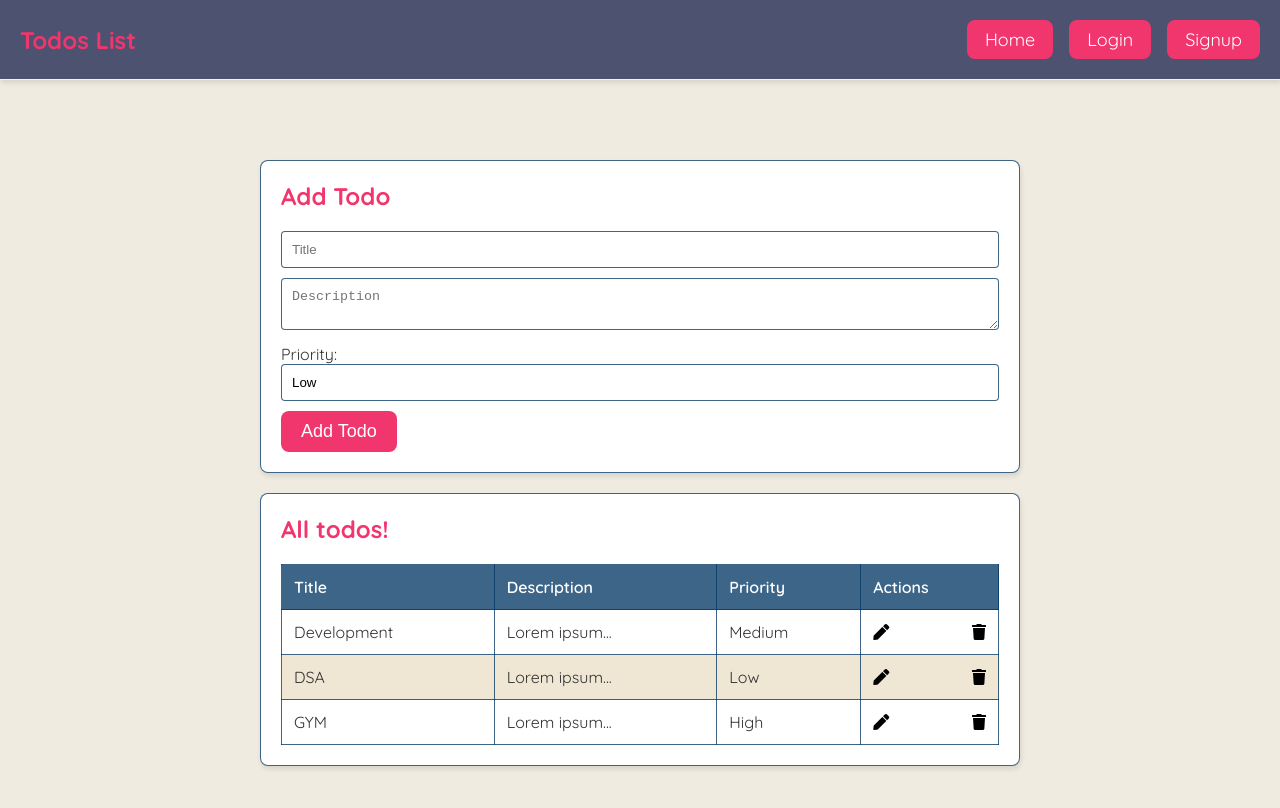
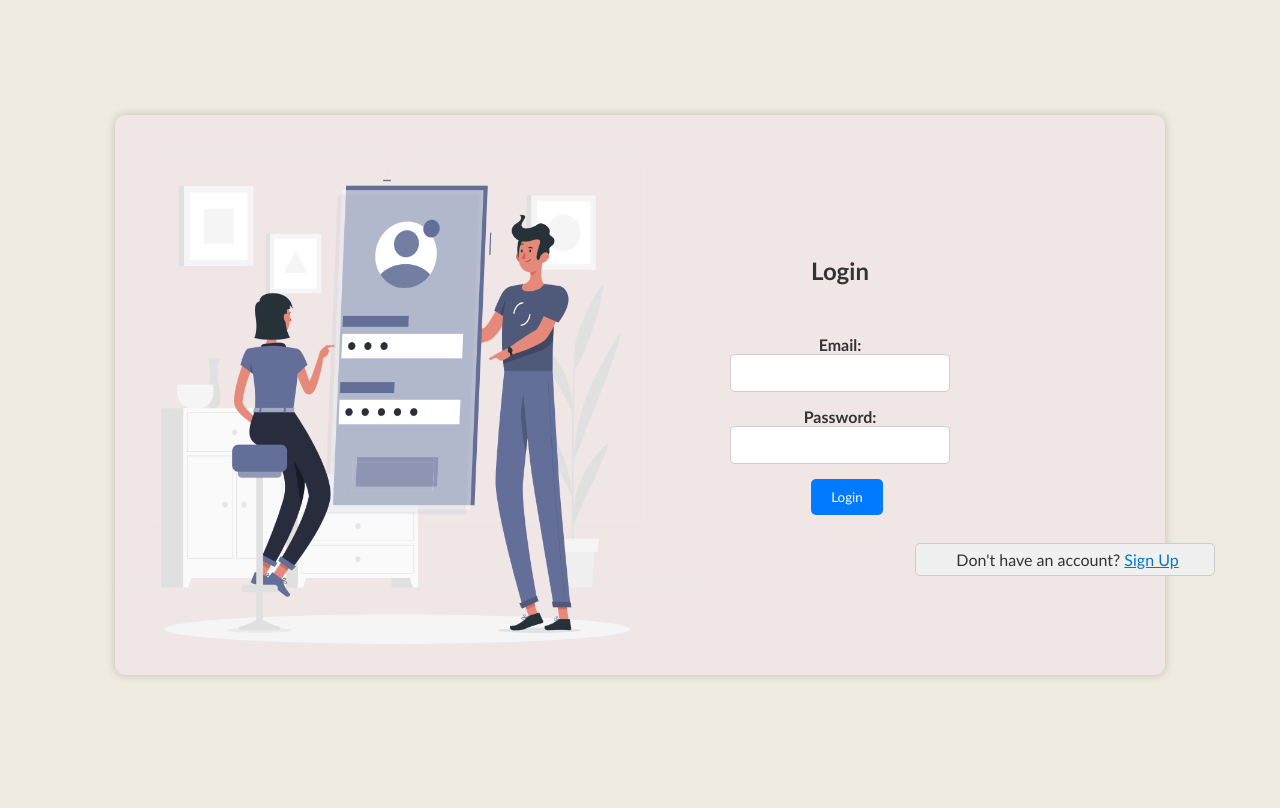
Before and after one commit to RushikeshGaikwad78/IEEE_WebWarriors, a React (Create React App) app in the folder Frontend-react/pisb-todo-app/: page / in a window 1280 px wide. Shown: the top 808 px of the page. Built offline with nearby package versions, Linux system fonts and the light colour scheme.

Commit message:
final login&signup

```diff
--- a/Frontend-react/pisb-todo-app/src/App.css
+++ b/Frontend-react/pisb-todo-app/src/App.css
@@ -1,5 +1,7 @@
 .App {
   text-align: center;
+  position: relative;
+  top: 85px;
 }
 
 .App-logo {
@@ -74,3 +76,34 @@
     transform: rotate(360deg);
   }
 }
+
+
+.toggle-text {
+  width: 300px;
+  font-size: 16px;
+  margin-bottom: 10px;
+  color: #333;
+  background-color: #f0f0f0;
+  padding: 6px 0px 6px 5px;
+  border: 1px solid #ccc;
+  border-radius: 5px;
+  text-align: center;
+  cursor: pointer;
+  user-select: none;
+  transition: background-color 0.3s;
+
+  margin-left: 915px;
+  margin-top: -156px;
+  position: relative;
+  right: 0px;
+  bottom: -24px;
+}
+
+.toggle-text span {
+  text-decoration: underline;
+  color: #0077cc;
+}
+
+.toggle-text:hover {
+  background-color: #ddd;
+}
--- a/Frontend-react/pisb-todo-app/src/App.js
+++ b/Frontend-react/pisb-todo-app/src/App.js
@@ -1,17 +1,29 @@
 
 import './App.css';
-import Homepage from './Homepage';
-import Navbar from './Navbar';
-
+import React, { useState } from 'react';
+// import Homepage from './Homepage';
+// import Navbar from './Navbar';
+import LoginForm from './LoginForm';
+import SignupForm from './SignupForm';
 
 function App() {
+  const [showLogin, setShowLogin] = useState(true);
   return (
     <div className="App">
-
-    <Navbar/>
+    {/* <LoginForm/> */}
+    {/* <Navbar/>
     <div className="content">
     <Homepage/>
-    </div>
+    </div> */}
+     <div className="auth-container">
+        {showLogin ? <LoginForm /> : <SignupForm />}
+        {showLogin && (
+          <p className="toggle-text">
+            Don't have an account?{' '}
+            <span onClick={() => setShowLogin(false)}>Sign Up</span>
+          </p>
+        )}
+      </div>
     </div>
   );
 }
--- a/Frontend-react/pisb-todo-app/src/LoginForm.css
+++ b/Frontend-react/pisb-todo-app/src/LoginForm.css
@@ -9,7 +9,7 @@
 
 .login-form-container {
   max-width: 1050px;
-  height: 450px;
+  height: 560px;
   margin: auto;
   background-color: #f0e6e6;
   padding: 50px;
@@ -50,7 +50,7 @@
     cursor: pointer;
     transition: background-color 0.3s;
     position: relative;
-    left: 77px;
+    left: 7px;
      }
 
   .login-button:hover {
@@ -89,5 +89,11 @@
 
   .auth-form{
     position: relative;
-    right: 85px;
+    right: 280px;
   }
+
+  .title{
+    position: relative;
+    bottom: 50px;
+    /* bottom: 50px; */
+  }
--- a/Frontend-react/pisb-todo-app/src/LoginForm.js
+++ b/Frontend-react/pisb-todo-app/src/LoginForm.js
@@ -23,7 +23,7 @@ function LoginForm() {
         </div>
       <div className="auth-form">
 
-       <h2>Login</h2>
+       <h2 className='title'>Login</h2>
         <form>
 
         <div className="form-group">
@@ -45,6 +45,7 @@ function LoginForm() {
         <button className="login-button" onClick={handleLogin}>
           Login
         </button>
+
       </form>
     </div>
     </div>
--- a/Frontend-react/pisb-todo-app/src/SignupForm.css
+++ b/Frontend-react/pisb-todo-app/src/SignupForm.css
@@ -1,7 +1,7 @@
 /* SignupForm.css */
 .signup-form-container {
     max-width: 1050px;
-    height: 450px;
+    height: 575px;
     margin: auto;
     background-color: #f0e6e6;
     padding: 50px;
@@ -43,7 +43,7 @@
       cursor: pointer;
       transition: background-color 0.3s;
       position: relative;
-      left: 77px;
+      left: 0px;
     }
 
     .signup-button:hover {
@@ -85,3 +85,8 @@
       position: relative;
       right: 700px;
     }
+
+    .title1{
+      position: relative;
+      bottom: 50px;
+    }
--- a/Frontend-react/pisb-todo-app/src/SignupForm.js
+++ b/Frontend-react/pisb-todo-app/src/SignupForm.js
@@ -6,7 +6,7 @@ import signupImage from './signup.png';
 function SignupForm() {
   const [firstName, setFirstName] = useState('');
 
-  const [mobileNumber, setMobileNumber] = useState('');
+  // const [mobileNumber, setMobileNumber] = useState('');
   const [email, setEmail] = useState('');
   const [password, setPassword] = useState('');
   const [confirmPassword, setConfirmPassword] = useState('');
@@ -25,7 +25,7 @@ function SignupForm() {
         </div>
 
        <div className='auth-form1'>
-       <h2>Sign-Up</h2>
+       <h2 className='title1'>Sign-Up</h2>
       <form>
         <div className="form-group">
           <label>Full Name:</label>
@@ -36,14 +36,14 @@ function SignupForm() {
           />
         </div>
 
-        <div className="form-group">
+        {/* <div className="form-group">
           <label>Mobile Number:</label>
           <input
             type="text"
             value={mobileNumber}
             onChange={(e) => setMobileNumber(e.target.value)}
           />
-        </div>
+        </div> */}
         <div className="form-group">
           <label>Email:</label>
           <input
```
